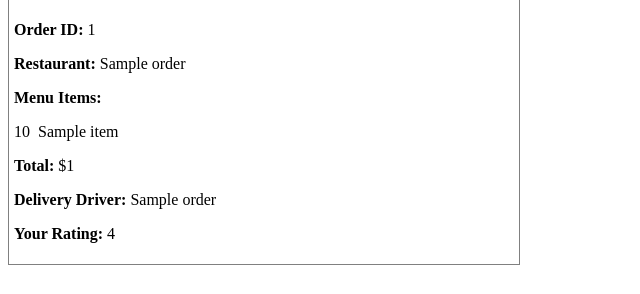
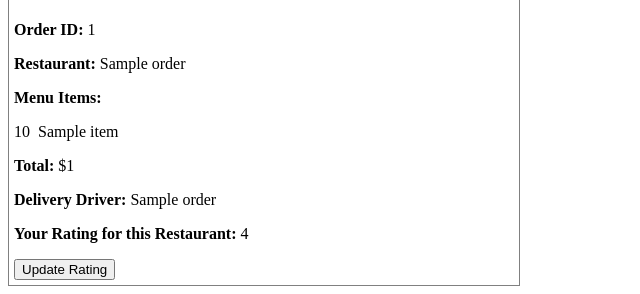
Before and after one commit to patriciathai/CS411-Project, a Flask app: template templates/customer_orderhist.html in a window 1280 px wide. Shown: the part 638-932 px from the top of the page, without its empty margins (0-640 px from the left). Before the commit the page ends 903 px from the top, so only its background shows below. Run offline with Flask 2, Linux system fonts and the light colour scheme; the template is opened without the code that fills it: most values are stand-ins (such as "Sample title", 1, 10 or a date in 2020); parts of the project's set-up code (start-up, migrations or seed data) failed here and were passed over.

Commit message:
Testing ratings

```diff
--- a/server.py
+++ b/server.py
@@ -181,6 +181,7 @@ def customer_orders(cid):
         'd_phone': c_orderdetails[0]['d_phone'],
       }
 
+      #Get rating for restaurant, if customer hasn't rated restaurant yet, return 'none'
       cursor3 = g.conn.execute("SELECT c_rating FROM rates WHERE cid={string_cid} AND rid={string_rid}".format(string_cid=string_cid, string_rid=string_rid))
       if not cursor3:
           order_info.update({'rating': 'none'})
@@ -201,6 +202,42 @@ def customer_orders(cid):
 
   return render_template('customer_orderhist.html', cid=cid, upcoming=upcoming, past=past)
 
+@app.route("/<cid>/<rid>/add_rating", methods=['POST'] )
+def update_status_delivered(cid, rid):
+  rating = request.form['output']
+  g.conn.execute('INSERT INTO rates VALUES (%s, %s, %s)', cid, rid, rating)
+
+  cursor = g.conn.execute("SELECT rating FROM restaurant WHERE rid={string_rid}".format(string_rid=string_rid))
+  r_rating = []
+  for result in cursor:
+    r_rating.append(result)
+  cursor.close()
+
+  new_rating = (r_rating[0] + rating)/2.0
+  g.conn.execute('UPDATE restaurant SET rating={new_rating} WHERE rid={string_rid}', format(new_rating=new_rating, string_rid=string_rid))
+
+  url = '/' + cid + '/customer_orderhist'
+  return redirect(url)
+
+@app.route("/<cid>/<rid>/update_rating", methods=['POST'] )
+def update_status_delivered(cid, rid):
+  rating = request.form['output']
+  string_cid = "'"+cid+"'"
+  string_rid = "'"+rid+"'"
+
+  g.conn.execute('UPDATE rates SET c_rating={rating} WHERE cid={string_cid} AND rid={string_rid}'.format(rating=rating,string_cid=string_cid,string_rid=string_rid))
+
+  cursor = g.conn.execute("SELECT rating FROM restaurant WHERE rid={string_rid}".format(string_rid=string_rid))
+  r_rating = []
+  for result in cursor:
+    r_rating.append(result)
+  cursor.close()
+
+  new_rating = (r_rating[0] + rating)/2.0
+  g.conn.execute('UPDATE restaurant SET rating={new_rating} WHERE rid={string_rid}', format(new_rating=new_rating, string_rid=string_rid))
+
+  url = '/' + cid + '/customer_orderhist'
+  return redirect(url)
 
 @app.route('/<cid>/neworders')
 def customer_new_orders(cid):
--- a/templates/customer_orderhist.html
+++ b/templates/customer_orderhist.html
@@ -15,6 +15,14 @@
             }
         </style>
         <script>
+            function btn_click() {
+                var x = document.getElementById("update_form");
+                if (x.style.display === "none") {
+                    x.style.display = "block";
+                } else {
+                    x.style.display = "none";
+                }
+            }
             window.onload = (event) => {
                 var slider = document.getElementById('slider');
                 var output = document.getElementById("slider_output");
@@ -22,7 +30,7 @@
                 slider.oninput = function() {
                     output.innerHTML = this.value;
                 }
-            };
+            }
         </script>
     </head>
     <body>
@@ -70,16 +78,23 @@
                         {% endfor %}
                         <p><strong>Total: </strong>${{order['total_price']}}</p>
                         <p><strong>Delivery Driver: </strong>{{order['d_name']}}</p>
-			{% if order['rating'] != 'none' %}
-                        	<p><strong>Your Rating: </strong>{{order['rating']}}</p>
-			{% else %}
+			            {% if order['rating'] != 'none' %}
+                            <p><strong>Your Rating for this Restaurant: </strong>{{order['rating']}}</p>
+                            <button class="update_btn" onclick="btn_click()">Update Rating</button>
+                            <form style="display: none;" id="update_form" method="POST" action="/{{cid}}/{{order['rid']}}/update_rating">
+                                <label for="slider">Rate this restaurant: </label>
+                                <input id="slider" type="range" name="slider" min="0" max="5" step="0.5" value="2.5">
+                                <output name="output" id="slider_output" for="slider"></output><br>
+                                <input class="save_btn" type="submit" value="Submit">
+                            </form>
+			            {% else %}
                         <form method="POST" action="/{{cid}}/{{order['rid']}}/add_rating">
                             <label for="slider">Rate this restaurant: </label>
                             <input id="slider" type="range" name="slider" min="0" max="5" step="0.5" value="2.5">
-                            <output id="slider_output" for="slider"></output><br>
+                            <output name="output" id="slider_output" for="slider"></output><br>
                             <input class="save_btn" type="submit" value="Submit">
                         </form>
-			{% endif %}
+			            {% endif %}
                     </div>
                 {% endfor %}
             {% endif %}
```
Also changed, not shown: templates/temp.py (deleted, +0 -53 lines).
